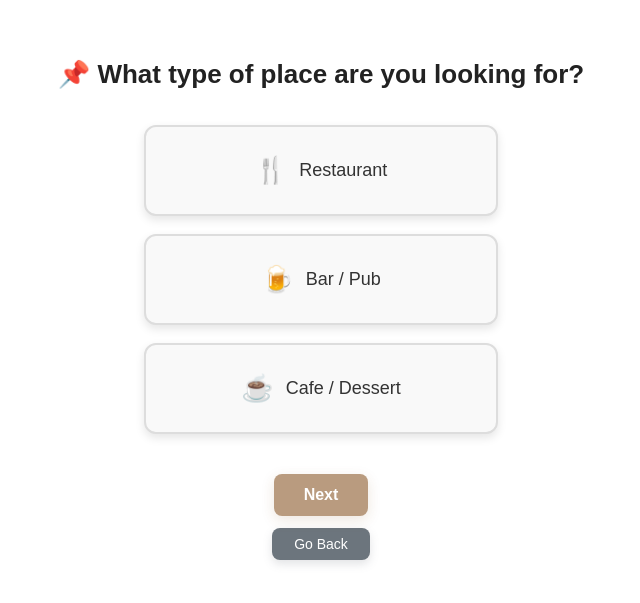
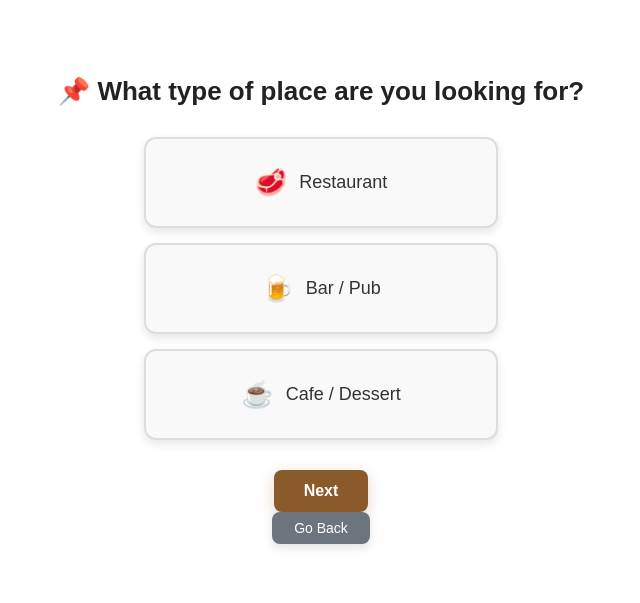
Before and after one commit to jysonn97/what-to-eat, a Next.js app: page /place-type in a window 1280 px wide. Shown: the part 127-730 px from the top of the page, without its empty margins (319-959 px from the left). Built offline with nearby package versions, Linux system fonts and the light colour scheme; a web font is replaced by a local one.

Commit message:
Update place-type.js

```diff
--- a/pages/place-type.js
+++ b/pages/place-type.js
@@ -1,11 +1,24 @@
-import { useState } from "react";
+import { useState, useEffect } from "react";
 import { useRouter } from "next/router";
 import Head from "next/head";
 
 export default function PlaceTypePage() {
-  const [selectedType, setSelectedType] = useState(null);
   const router = useRouter();
-  const { location } = router.query;
+  const { location } = router.query; // Retrieve previous user input
+
+  // Retrieve stored selection if user goes back and forth
+  const [selectedType, setSelectedType] = useState(() => {
+    if (typeof window !== "undefined") {
+      return localStorage.getItem("placeType") || null;
+    }
+    return null;
+  });
+
+  useEffect(() => {
+    if (selectedType) {
+      localStorage.setItem("placeType", selectedType); // Save user selection
+    }
+  }, [selectedType]);
 
   const handleSelect = (type) => {
     setSelectedType(type);
@@ -13,12 +26,12 @@ export default function PlaceTypePage() {
 
   const handleNext = () => {
     if (selectedType) {
-      router.push(`/next-page?location=${encodeURIComponent(location)}&placeType=${encodeURIComponent(selectedType)}`);
+      router.push(`/next-step?location=${encodeURIComponent(location)}&placeType=${encodeURIComponent(selectedType)}`);
     }
   };
 
   const handleGoBack = () => {
-    router.push("/location");
+    router.push(`/location`);
   };
 
   return (
@@ -39,7 +52,7 @@ export default function PlaceTypePage() {
           style={{ ...styles.optionCard, borderColor: selectedType === "restaurant" ? "#8B5A2B" : "#ddd" }}
           onClick={() => handleSelect("restaurant")}
         >
-          <span style={styles.icon}>🍴</span>
+          <span style={styles.icon}>🥩</span>
           <p style={styles.optionText}>Restaurant</p>
         </div>
 
@@ -62,8 +75,12 @@ export default function PlaceTypePage() {
 
       {/* Buttons Section */}
       <div style={styles.buttonContainer}>
-        <button style={{ ...styles.nextButton, opacity: selectedType ? "1" : "0.6", cursor: selectedType ? "pointer" : "not-allowed" }} onClick={handleNext} disabled={!selectedType}>Next</button>
-        <button style={styles.backButton} onClick={handleGoBack}>Go Back</button>
+        <button style={styles.nextButton} onClick={handleNext}>
+          Next
+        </button>
+        <button style={styles.backButton} onClick={handleGoBack}>
+          Go Back
+        </button>
       </div>
     </div>
   );
@@ -84,16 +101,16 @@ const styles = {
   },
 
   heading: {
-    fontSize: "26px", // Bigger for better readability
+    fontSize: "26px",
     fontWeight: "700",
     color: "#222",
-    marginBottom: "35px",
+    marginBottom: "30px",
   },
 
   optionsContainer: {
     display: "flex",
     flexDirection: "column",
-    gap: "18px",
+    gap: "15px",
     alignItems: "center",
   },
 
@@ -107,14 +124,15 @@ const styles = {
     borderRadius: "12px",
     border: "2px solid #ddd",
     cursor: "pointer",
-    transition: "all 0.3s ease",
+    transition: "all 0.3s ease, transform 0.2s ease",
     fontSize: "18px",
     backgroundColor: "#f9f9f9",
     boxShadow: "0px 4px 10px rgba(0, 0, 0, 0.1)",
+    textAlign: "center",
   },
 
   icon: {
-    fontSize: "26px", // Slightly bigger for a more engaging UI
+    fontSize: "26px",
   },
 
   optionText: {
@@ -127,7 +145,7 @@ const styles = {
     display: "flex",
     flexDirection: "column",
     alignItems: "center",
-    marginTop: "40px", // More balance
+    marginTop: "30px",
   },
 
   nextButton: {
@@ -138,7 +156,6 @@ const styles = {
     border: "none",
     borderRadius: "8px",
     cursor: "pointer",
-    marginBottom: "12px",
     transition: "all 0.3s ease, transform 0.2s ease",
     fontWeight: "600",
     boxShadow: "0px 4px 14px rgba(139, 90, 43, 0.25)",
```
